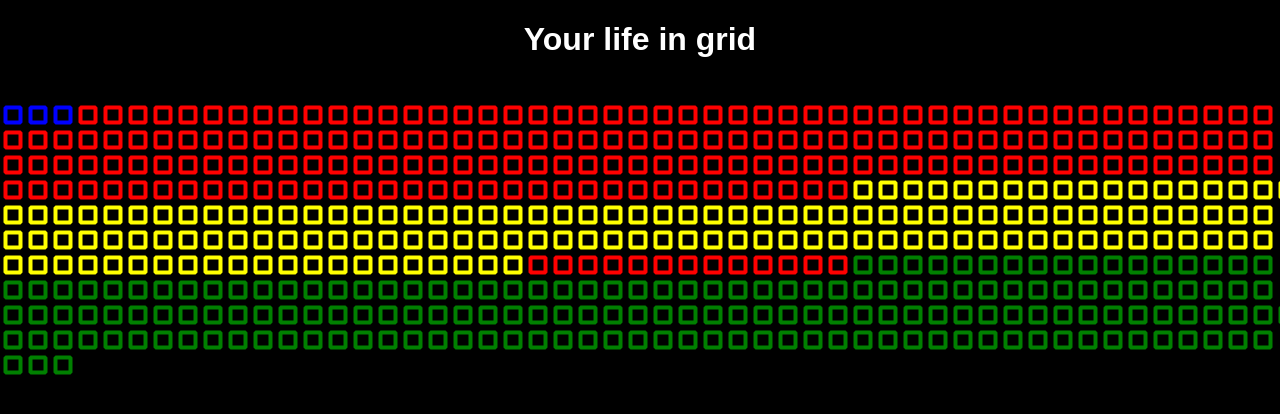
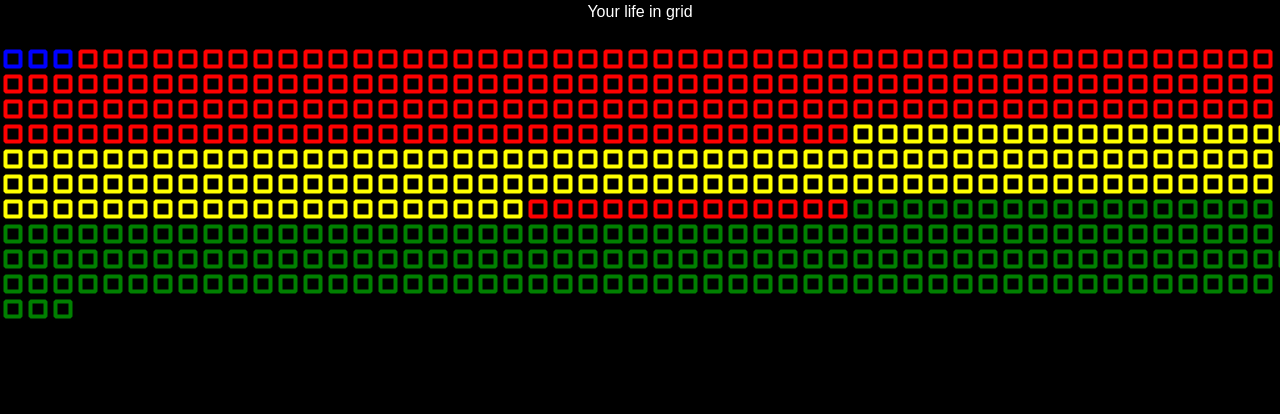
Before and after one commit to guillaume-gomez/life-in-grid, a React (Create React App) app: page / in a window 1280 px wide. Shown: the top 414 px of the page. Built offline with nearby package versions, Linux system fonts and the light colour scheme.

Commit message:
add tailwind

```diff
--- a/package.json
+++ b/package.json
@@ -41,5 +41,10 @@
       "last 1 firefox version",
       "last 1 safari version"
     ]
+  },
+  "devDependencies": {
+    "autoprefixer": "^10.4.2",
+    "postcss": "^8.4.6",
+    "tailwindcss": "^3.0.22"
   }
 }
--- a/src/index.css
+++ b/src/index.css
@@ -1,3 +1,7 @@
+@tailwind base;
+@tailwind components;
+@tailwind utilities;
+
 html, body {
   margin: 0;
   padding: 0;
--- /dev/null
+++ b/tailwind.config.js
@@ -0,0 +1,9 @@
+module.exports = {
+  content: [
+    "./src/**/*.{js,jsx,ts,tsx}",
+  ],
+  theme: {
+    extend: {},
+  },
+  plugins: [],
+}
```
Also changed, not shown: 1 other file (tests, documents, lock files or other folders).
